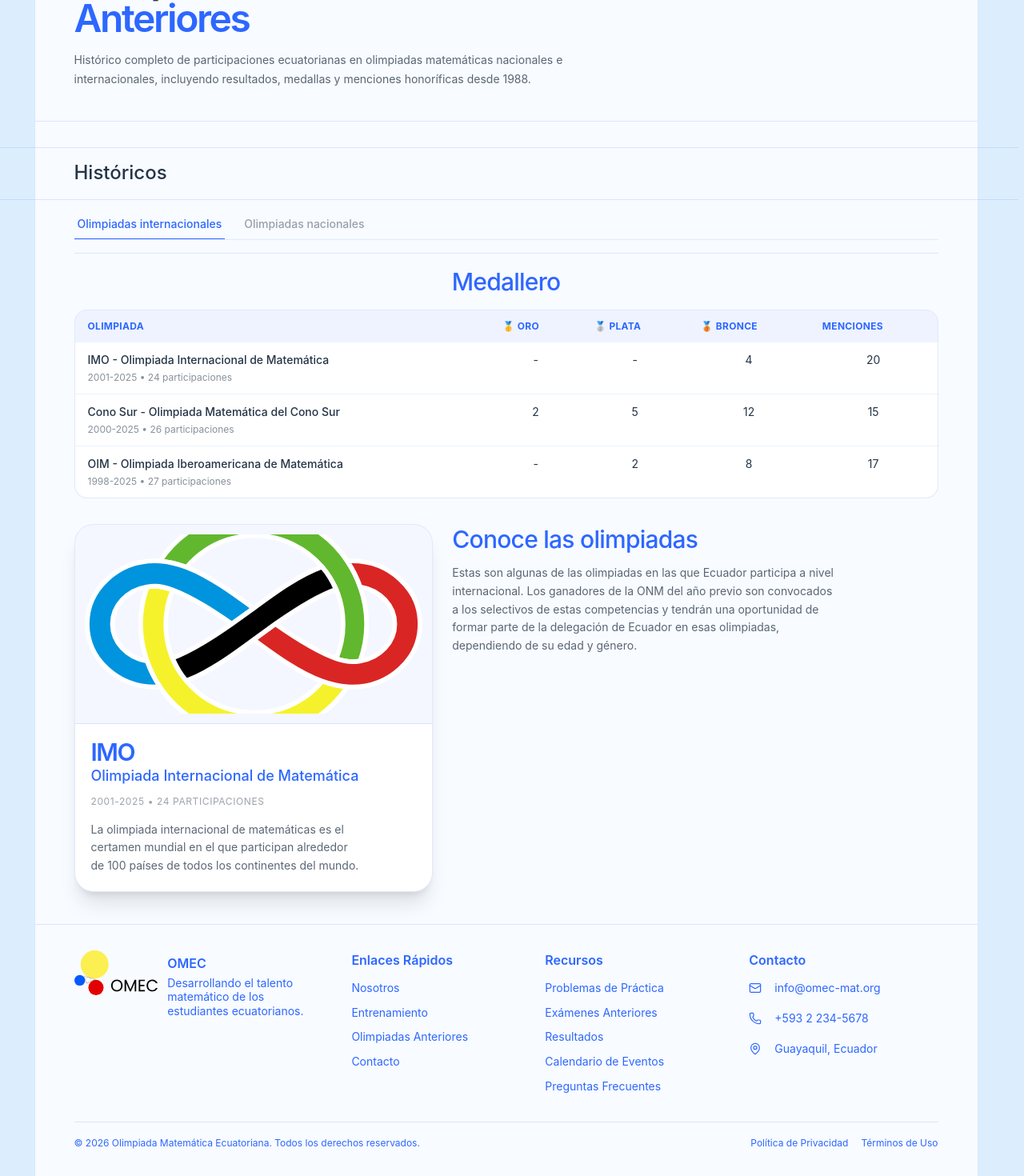
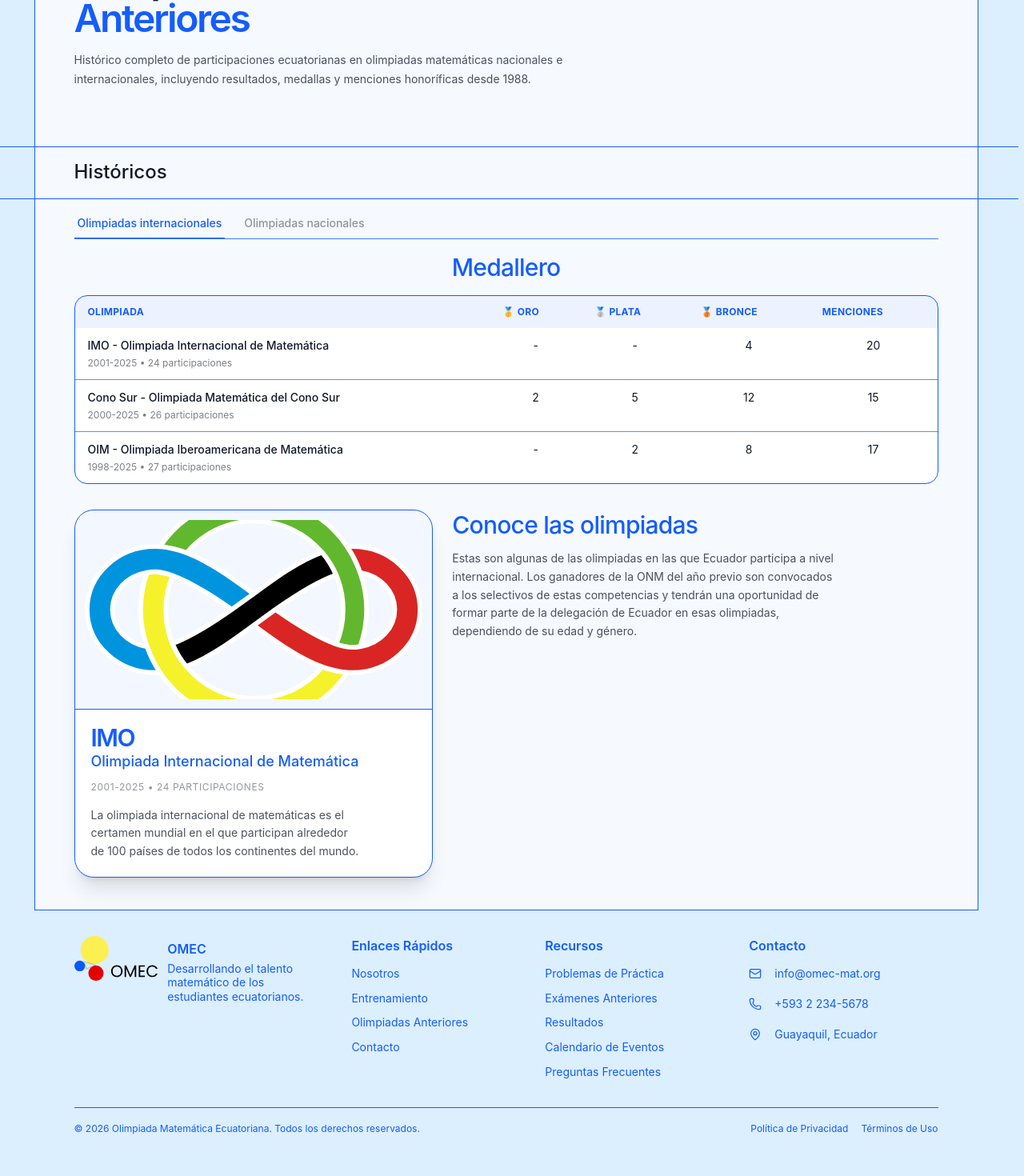
Before and after one commit to adriandelgado/omec-webpage, a SvelteKit app: page /olimpiadas-anteriores/internacionales in a window 1280 px wide. Shown: the part 150-1620 px from the top of the page at 80% size. Built offline with nearby package versions, Linux system fonts and the light colour scheme.

Commit message:
style: refine site borders and color palette

```diff
--- a/src/lib/components/layout/footer.svelte
+++ b/src/lib/components/layout/footer.svelte
@@ -55,7 +55,7 @@
 	] as const;
 </script>
 
-<footer class="border-t border-line bg-foreground px-4 text-primary lg:px-6">
+<footer class="border-t border-primary px-4 text-primary lg:px-6">
 	<div class="mx-auto max-w-270 py-8">
 		<div class="grid gap-8 lg:grid-cols-[1.2fr_0.8fr_0.85fr_0.9fr] lg:gap-8">
 			<a href={resolve("/")} class="inline-flex max-w-xs items-start gap-3">
@@ -107,7 +107,7 @@
 		</div>
 
 		<div
-			class="mt-8 flex flex-col gap-3 border-t border-line pt-4 text-xs leading-relaxed md:flex-row md:justify-between"
+			class="mt-8 flex flex-col gap-3 border-t border-primary pt-4 text-xs leading-relaxed md:flex-row md:justify-between"
 		>
 			<p class="max-w-2xl">
 				© 2026 Olimpiada Matemática Ecuatoriana. Todos los derechos reservados.
--- a/src/lib/components/layout/header.svelte
+++ b/src/lib/components/layout/header.svelte
@@ -16,7 +16,7 @@
 </script>
 
 <header
-	class="sticky top-0 z-50 border-b border-line bg-foreground/95 px-4 backdrop-blur-sm lg:px-6"
+	class="sticky top-0 z-50 border-x border-b border-primary bg-foreground/90 px-4 backdrop-blur-sm lg:px-6"
 >
 	<Dialog.Root bind:open={is_mobile_menu_open}>
 		<nav
@@ -54,7 +54,7 @@
 		<Dialog.Portal>
 			<Dialog.Overlay class="fixed inset-0 z-60 bg-copy/20 backdrop-blur-xs lg:hidden" />
 			<Dialog.Content
-				class="fixed inset-y-0 right-0 z-70 flex w-full max-w-sm flex-col overflow-y-auto border-l border-line bg-foreground p-6 shadow-2xl focus:outline-none lg:hidden"
+				class="fixed inset-y-0 right-0 z-70 flex w-full max-w-sm flex-col overflow-y-auto border-l border-primary bg-foreground p-6 shadow-2xl focus:outline-none lg:hidden"
 			>
 				<Dialog.Title class="sr-only">Main menu</Dialog.Title>
 				<div class="flex items-center justify-between">
--- a/src/lib/components/section-heading.svelte
+++ b/src/lib/components/section-heading.svelte
@@ -12,11 +12,11 @@
 	<div class="relative py-5">
 		<div
 			aria-hidden="true"
-			class="pointer-events-none absolute top-0 ml-[calc(50%-50vw)] h-px w-screen bg-line"
+			class="pointer-events-none absolute top-0 ml-[calc(50%-50vw)] h-px w-screen bg-primary"
 		></div>
 		<div
 			aria-hidden="true"
-			class="pointer-events-none absolute bottom-0 ml-[calc(50%-50vw)] h-px w-screen bg-line"
+			class="pointer-events-none absolute bottom-0 ml-[calc(50%-50vw)] h-px w-screen bg-primary"
 		></div>
 
 		<div class="relative max-w-150">
--- a/src/routes/+layout.svelte
+++ b/src/routes/+layout.svelte
@@ -10,11 +10,9 @@
 <svelte:head><link rel="icon" href={favicon} /></svelte:head>
 
 <div class="min-h-screen text-copy">
-	<div
-		class="mx-auto flex min-h-screen w-full max-w-295 flex-col border-x border-line bg-foreground"
-	>
+	<div class="mx-auto flex min-h-screen w-full max-w-295 flex-col">
 		<Header />
-		<main class="flex-1">
+		<main class="flex-1 border-x border-primary bg-foreground">
 			{@render children()}
 		</main>
 		<Footer />
--- a/src/routes/entrenamiento/+page.svelte
+++ b/src/routes/entrenamiento/+page.svelte
@@ -95,14 +95,14 @@
 	description="Programas de entrenamiento de OMEC para fortalecer resolución de problemas, demostración y preparación olímpica desde nivel básico hasta competencia internacional."
 />
 
-<ContentSection class="border-b border-line pt-8 pb-9 lg:pt-10 lg:pb-10">
+<ContentSection class="pt-8 pb-9 lg:pt-10 lg:pb-10">
 	<PageIntro
 		title_lines={[{ text: title, class: "text-primary" }]}
 		description="Desarrollamos las habilidades matemáticas de los estudiantes desde nivel básico hasta competencia internacional. Nuestros entrenadores son medallistas olímpicos y profesores universitarios con amplia experiencia."
 	/>
 </ContentSection>
 
-<ContentSection class="border-b border-line py-8">
+<ContentSection class="py-8">
 	<SectionHeading
 		title="Nuestros Programas"
 		description="Tres modalidades de estudio para adaptarse a las necesidades de cada estudiante, sin importar su ubicación o nivel actual."
@@ -115,7 +115,7 @@
 	</div>
 </ContentSection>
 
-<ContentSection class="border-b border-line py-8">
+<ContentSection class="py-8">
 	<SectionHeading
 		title="Material"
 		description="La mejor manera de prepararse para concursos de matemáticas es resolviendo pruebas pasadas. Nuestro banco de problemas podrá ayudarte a practicar con problemas de competencias nacionales e internacionales."
@@ -123,7 +123,9 @@
 
 	<div class="mt-6 grid gap-4 sm:grid-cols-2 xl:grid-cols-4">
 		{#each material_cards as card (card.id)}
-			<article class="flex min-h-60 flex-col justify-between border border-line bg-white px-5 py-5">
+			<article
+				class="flex min-h-60 flex-col justify-between border border-primary bg-white px-5 py-5"
+			>
 				<div>
 					<div
 						class="flex h-11 w-11 items-center justify-center rounded-full border border-primary/25 bg-primary/6"
@@ -150,7 +152,7 @@
 	</div>
 </ContentSection>
 
-<ContentSection class="border-b border-line py-8">
+<ContentSection class="py-8">
 	<SectionHeading
 		title="Entrenadores"
 		description="Cada programa cuenta con temas específicos según el nivel. Los estudiantes avanzan al ritmo que necesitan."
@@ -162,7 +164,7 @@
 				<img
 					src={coach.image}
 					alt={coach.image_alt}
-					class="h-18 w-18 rounded-full border border-line object-cover"
+					class="h-18 w-18 rounded-full border border-primary object-cover"
 				/>
 				<div>
 					<h3 class="text-2xl leading-none font-semibold tracking-tighter text-primary">
--- a/src/routes/layout.css
+++ b/src/routes/layout.css
@@ -5,12 +5,11 @@
 @plugin "@tailwindcss/typography";
 
 @theme {
-	--color-foreground: oklch(0.987 0.0062 256.21);
-	--color-background: oklch(0.9403 0.0279 243.1);
-	--color-line: oklch(0.61 0.2106 263.58 / 16%);
-	--color-primary: oklch(0.5726 0.2339 264.22);
-	--color-primary-dark: oklch(0.5178 0.2239 263.83);
-	--color-copy: oklch(0.3199 0.0402 253.23);
+	--color-foreground: oklch(0.9835 0.0079 253.85);
+	--color-background: oklch(0.9426 0.0286 241.6);
+	--color-primary: oklch(0.5465 0.2455 262.87);
+	--color-primary-dark: oklch(0.5 0.2455 262.87);
+	--color-copy: oklch(0.2099 0.0341 263.44);
 }
 
 @layer base {
--- a/src/routes/nosotros/+page.svelte
+++ b/src/routes/nosotros/+page.svelte
@@ -11,6 +11,6 @@
 	description="Conoce a OMEC, su misión y el trabajo que realiza para promover la excelencia matemática y las olimpiadas estudiantiles en Ecuador."
 />
 
-<ContentSection class="border-b border-line pt-8 pb-9 lg:pt-10 lg:pb-10">
+<ContentSection class="pt-8 pb-9 lg:pt-10 lg:pb-10">
 	<PageIntro title_lines={[{ text: title }]} />
 </ContentSection>
--- a/src/routes/olimpiadas-anteriores/+layout.svelte
+++ b/src/routes/olimpiadas-anteriores/+layout.svelte
@@ -19,7 +19,7 @@
 	] as const;
 </script>
 
-<ContentSection class="border-b border-line pt-8 pb-8 lg:pt-10 lg:pb-10">
+<ContentSection class="pt-8 pb-8 lg:pt-10 lg:pb-10">
 	<PageIntro
 		title_lines={[{ text: "Olimpiadas" }, { text: "Anteriores", class: "text-primary" }]}
 		description="Histórico completo de participaciones ecuatorianas en olimpiadas matemáticas nacionales e internacionales, incluyendo resultados, medallas y menciones honoríficas desde 1988."
@@ -27,10 +27,9 @@
 </ContentSection>
 
 <ContentSection class="py-8 lg:pb-10">
-	<div class="border-b border-line pb-4">
 	<SectionHeading title="Históricos" />
 
-		<nav aria-label="Históricos de olimpiadas" class="mt-5 border-b border-line/80">
+	<nav aria-label="Históricos de olimpiadas" class="mt-5 border-b border-primary/80">
 		<div class="flex flex-wrap gap-5 text-sm font-medium">
 			{#each historical_routes as route (route.href)}
 				<a
@@ -48,7 +47,6 @@
 			{/each}
 		</div>
 	</nav>
-	</div>
 
 	<div class="pt-5">
 		{@render children()}
--- a/src/routes/olimpiadas-anteriores/internacionales/+page.svelte
+++ b/src/routes/olimpiadas-anteriores/internacionales/+page.svelte
@@ -46,7 +46,7 @@
 			Medallero
 		</h2>
 
-		<div class="mt-5 overflow-hidden rounded-2xl border border-line bg-white">
+		<div class="mt-5 overflow-hidden rounded-2xl border border-primary bg-white">
 			<div class="overflow-x-auto">
 				<table class="min-w-full text-left text-sm text-copy">
 					<thead class="bg-primary/8 text-xs font-semibold tracking-wide text-primary uppercase">
@@ -57,7 +57,7 @@
 						</tr>
 					</thead>
 
-					<tbody class="divide-y divide-line/70">
+					<tbody class="divide-y divide-primary/70">
 						{#each medal_summary as olympiad (olympiad.olympiad)}
 							<tr class="align-top transition-colors hover:bg-primary/4">
 								<td class="px-4 py-3">
@@ -79,8 +79,8 @@
 	</section>
 
 	<section class="grid gap-6 lg:grid-cols-[0.85fr_1.15fr] lg:items-start">
-		<article class="overflow-hidden rounded-3xl border border-line bg-white shadow-xl">
-			<div class="border-b border-line bg-primary/5 p-3">
+		<article class="overflow-hidden rounded-3xl border border-primary bg-white shadow-xl">
+			<div class="border-b border-primary bg-primary/5 p-3">
 				<img
 					src={logo_imo}
 					alt="Delegación ecuatoriana en una competencia internacional de matemática"
--- a/src/routes/olimpiadas-anteriores/nacionales/+page.svelte
+++ b/src/routes/olimpiadas-anteriores/nacionales/+page.svelte
@@ -146,7 +146,7 @@
 		Max puntaje: 42 pts • Participantes: {national_results.length}
 	</p>
 
-	<div class="overflow-hidden rounded-2xl border border-line bg-white">
+	<div class="overflow-hidden rounded-2xl border border-primary bg-white">
 		<div class="overflow-x-auto">
 			<table class="min-w-full text-left text-sm text-copy">
 				<thead class="bg-primary/8 text-xs font-semibold tracking-wide text-primary uppercase">
@@ -157,7 +157,7 @@
 					</tr>
 				</thead>
 
-				<tbody class="divide-y divide-line/70">
+				<tbody class="divide-y divide-primary/70">
 					{#each national_results as result (result.participant + result.school)}
 						<tr class="transition-colors hover:bg-primary/4">
 							<td class="px-4 py-3 whitespace-nowrap">{result.participant}</td>
```
Also changed, not shown: src/routes/+page.svelte (+8 -8 lines), src/routes/contacto/+page.svelte (+8 -8 lines). Lines whose indentation alone changed are shown as unchanged.
